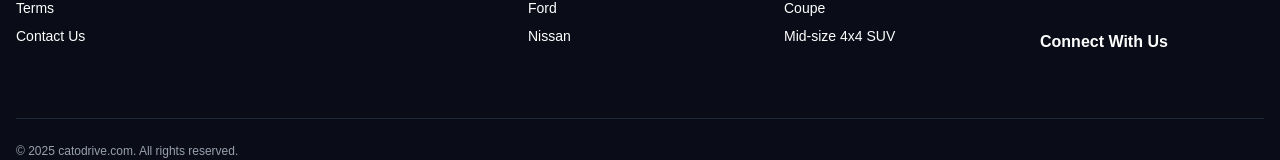
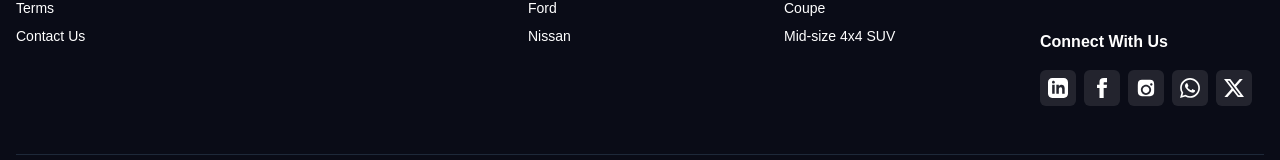
Before and after one commit to aryansingh9034/cetodrive_v2, a Next.js app: page /billing in a window 1280 px wide. Shown: the part 1466-1626 px from the top of the page. Built offline with nearby package versions, Linux system fonts and the light colour scheme; no server answers.

Commit message:
small bugs fix

```diff
--- a/src/app/aboutus/page.js
+++ b/src/app/aboutus/page.js
@@ -119,7 +119,7 @@
             </div>
             <div>
               <p className="text-lg font-semibold text-black">Email</p>
-              <p className="text-base text-gray-700">info@premiumrentals.com</p>
+              <p className="text-base text-gray-700">info@catodrive.com</p>
             </div>
           </div>
 
--- a/src/app/billing/page.js
+++ b/src/app/billing/page.js
@@ -1258,15 +1258,15 @@
                     )}
                   </div>
                   <div>
-                    <h4 className="font-semibold text-gray-900">{vehicle.name}</h4>
+                    <h4 className="font-bold text-2xl text-gray-900">{vehicle.name}</h4>
                     <div className="flex items-center mt-1">
 
-                     <div className="flex items-center gap-2 mt-2">
+                     {/* <div className="flex items-center gap-2 mt-2">
         <StarRating rating={vehicle.average_rating || 0} />
         <span className="text-gray-500 text-sm">
           {reviews.length} {reviews.length === 1 ? "review" : "reviews"}
         </span>
-      </div>
+      </div> */}
                     </div>
                   </div>
                 </div>
--- a/src/app/components/Footer.js
+++ b/src/app/components/Footer.js
@@ -258,8 +258,49 @@
                 <div className="mt-8">
                   <h3 className="font-bold mb-4">Connect With Us</h3>
                   <div className="flex gap-3">
-                    <div className="flex space-x-2">
-                      {/* Social media icons remain the same */}
+                       <div className="flex space-x-2">
+                      <Link href="#" className="bg-white/10 rounded-md p-2 text-white transition">
+                        <svg className="w-5 h-5" viewBox="0 0 24 24" fill="currentColor">
+                          <path d="M19 0h-14c-2.761 0-5 2.239-5 5v14c0 2.761 2.239 5 5 5h14c2.762 0 5-2.239 5-5v-14c0-2.761-2.238-5-5-5zm-11 19h-3v-11h3v11zm-1.5-12.268c-.966 0-1.75-.79-1.75-1.764s.784-1.764 1.75-1.764 1.75.79 1.75 1.764-.783 1.764-1.75 1.764zm13.5 12.268h-3v-5.604c0-3.368-4-3.113-4 0v5.604h-3v-11h3v1.765c1.396-2.586 7-2.777 7 2.476v6.759z" />
+                        </svg>
+                      </Link>
+
+                      <Link href="#" className="bg-white/10 rounded-md p-2 text-white transition">
+                        <svg className="w-5 h-5" viewBox="0 0 24 24" fill="currentColor">
+                          <path d="M9 8h-3v4h3v12h5v-12h3.642l.358-4h-4v-1.667c0-.955.192-1.333 1.115-1.333h2.885v-5h-3.808c-3.596 0-5.192 1.583-5.192 4.615v3.385z" />
+                        </svg>
+                      </Link>
+
+                      <Link href="#" className="bg-white/10 rounded-md p-2 text-white transition">
+                        <svg className="w-5 h-5" viewBox="0 0 24 24" fill="currentColor">
+                          <path d="M12 2.163c3.204 0 3.584.012 4.85.07 3.252.148 4.771 1.691 4.919 4.919.058 1.265.069 1.645.069 4.849 0 3.205-.012 3.584-.069 4.849-.149 3.225-1.664 4.771-4.919 4.919-1.266.058-1.644.07-4.85.07-3.204 0-3.584-.012-4.849-.07-3.26-.149-4.771-1.699-4.919-4.92-.058-1.265-.07-1.644-.07-4.849 0-3.204.013-3.583.07-4.849.149-3.227 1.664-4.771 4.919-4.919 1.266-.057 1.645-.069 4.849-.069zm0 5.838c-3.403 0-6.162 2.759-6.162 6.162s2.759 6.163 6.162 6.163 6.162-2.759 6.162-6.163c0-3.403-2.759-6.162-6.162-6.162zm0 10.162c-2.209 0-4-1.79-4-4 0-2.209 1.791-4 4-4s4 1.791 4 4c0 2.21-1.791 4-4 4zm6.406-11.845c-.796 0-1.441.645-1.441 1.44s.645 1.44 1.441 1.44c.795 0 1.439-.645 1.439-1.44s-.644-1.44-1.439-1.44z" />
+                        </svg>
+                      </Link>
+
+                      <Link href="#" className="bg-white/10 rounded-md p-2 text-white transition">
+                        <svg className="w-5 h-5" viewBox="0 0 24 24" fill="currentColor">
+                          <path d="M.057 24l1.687-6.163c-1.041-1.804-1.588-3.849-1.587-5.946.003-6.556 5.338-11.891 11.893-11.891 3.181.001 6.167 1.24 8.413 3.488 2.245 2.248 3.481 5.236 3.48 8.414-.003 6.557-5.338 11.892-11.893 11.892-1.99-.001-3.951-.5-5.688-1.448l-6.305 1.654zm6.597-3.807c1.676.995 3.276 1.591 5.392 1.592 5.448 0 9.886-4.434 9.889-9.885.002-5.462-4.415-9.89-9.881-9.892-5.452 0-9.887 4.434-9.889 9.884-.001 2.225.651 3.891 1.746 5.634l-.999 3.648 3.742-.981zm11.387-5.464c-.074-.124-.272-.198-.57-.347-.297-.149-1.758-.868-2.031-.967-.272-.099-.47-.149-.669.149-.198.297-.768.967-.941 1.165-.173.198-.347.223-.644.074-.297-.149-1.255-.462-2.39-1.475-.883-.788-1.48-1.761-1.653-2.059-.173-.297-.018-.458.13-.606.134-.133.297-.347.446-.521.151-.172.2-.296.3-.495.099-.198.05-.372-.025-.521-.075-.148-.669-1.611-.916-2.206-.242-.579-.487-.501-.669-.51l-.57-.01c-.198 0-.52.074-.792.372s-1.04 1.016-1.04 2.479 1.065 2.876 1.213 3.074c.149.198 2.095 3.2 5.076 4.487.709.306 1.263.489 1.694.626.712.226 1.36.194 1.872.118.571-.085 1.758-.719 2.006-1.413.248-.695.248-1.29.173-1.414z" />
+                        </svg>
+                      </Link>
+
+
+
+                     <Link
+  href="https://x.com/CatoDrive"
+  className="bg-white/10 rounded-md p-2 text-white transition hover:bg-white/20"
+  target="_blank"
+  rel="noopener noreferrer"
+  aria-label="Visit our X (Twitter) profile"
+>
+  <svg
+    className="w-5 h-5"
+    viewBox="0 0 24 24"
+    fill="currentColor"
+    xmlns="http://www.w3.org/2000/svg"
+  >
+    <path d="M18.901 1.153h3.68l-8.04 9.19L24 22.846h-7.406l-5.8-7.584-6.638 7.584H.474l8.6-9.83L0 1.154h7.594l5.243 6.932ZM17.61 20.644h2.039L6.486 3.24H4.298Z"/>
+  </svg>
+</Link>
                     </div>
                   </div>
                 </div>
--- a/src/app/contactus/page.js
+++ b/src/app/contactus/page.js
@@ -128,7 +128,7 @@
             </div>
             <h3 className="text-lg font-semibold text-black mb-2">Email</h3>
             <p className="text-base text-gray-700 mb-2">General Inquiries</p>
-            <p className="text-lg font-medium text-blue-600">support@premiumtravel.com</p>
+            <p className="text-lg font-medium text-blue-600">support@catodrive.com</p>
           </div>
 
           {/* Location */}
--- a/src/app/faqs/page.js
+++ b/src/app/faqs/page.js
@@ -118,9 +118,9 @@
               <Link href="/contactus" className="bg-blue-600 hover:bg-blue-700 text-white font-medium px-6 py-3 rounded-lg transition-colors">
                 Contact Us
               </Link>
-              <button className="border border-blue-600 text-blue-600 font-medium px-6 py-3 rounded-lg hover:bg-blue-50 transition-colors">
+              {/* <button className="border border-blue-600 text-blue-600 font-medium px-6 py-3 rounded-lg hover:bg-blue-50 transition-colors">
                 Call Now
-              </button>
+              </button> */}
             </div>
           </div>
         </div>
--- a/src/app/getintouch/page.js
+++ b/src/app/getintouch/page.js
@@ -121,7 +121,7 @@
       icon: <Users className="w-8 h-8" />,
       title: "Join Our Community",
       description: "Connect with us on social media",
-      details: "Follow @carrental for updates",
+      details: "Follow @catodrive for updates",
       color: "bg-pink-50 text-pink-600 border-pink-200"
     }
   ]
```
